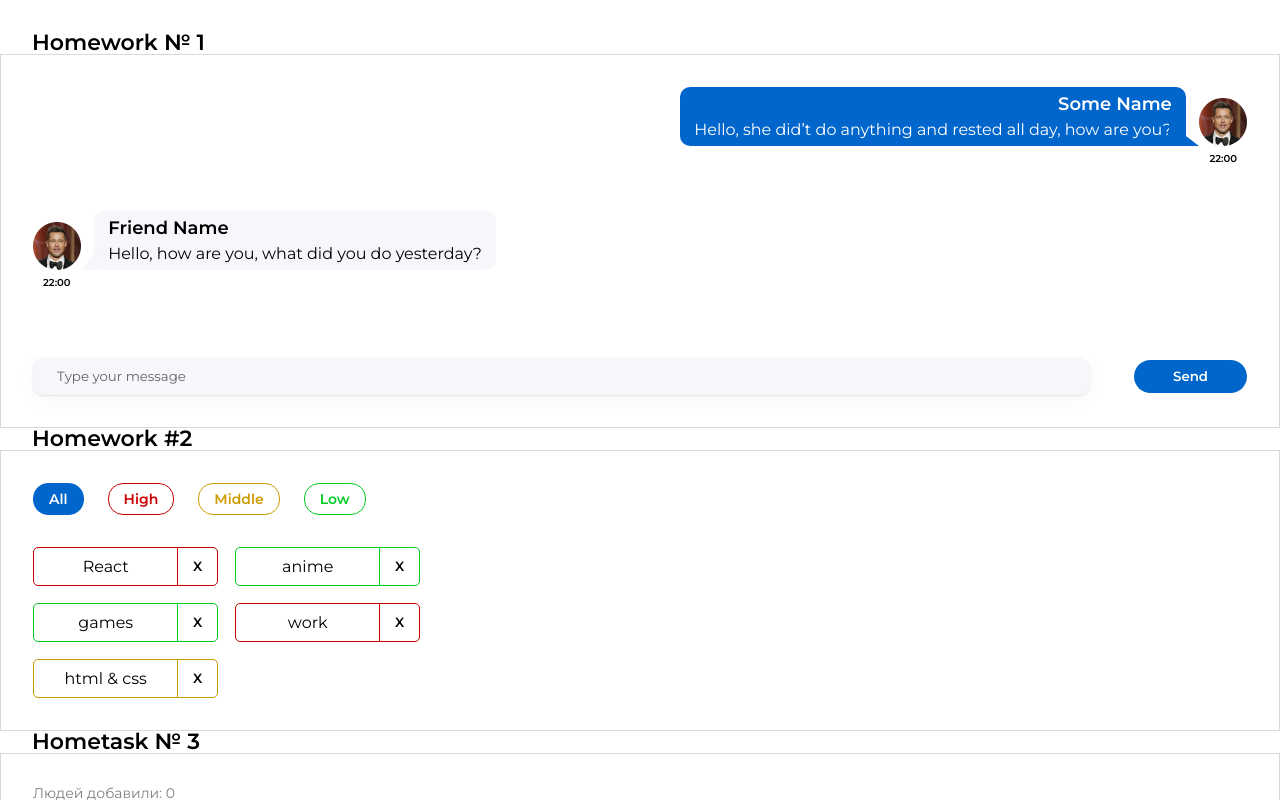
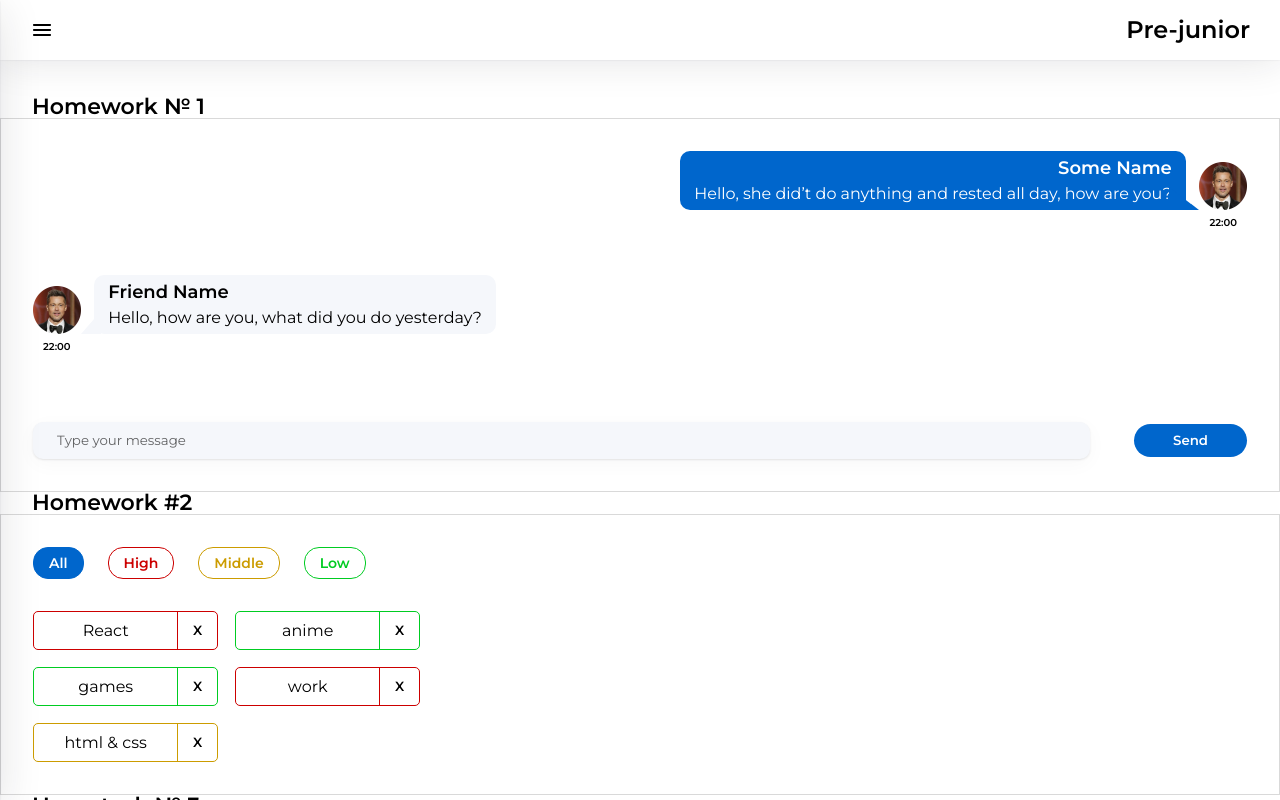
Before and after one commit to akach-dev/home-front-tuesday, a React (Create React App) app: page /#/pre-junior in a window 1280 px wide. Shown: the top 800 px of the page. Built offline with nearby package versions, Linux system fonts and the light colour scheme.

Commit message:
lesson HW5 done

```diff
--- a/src/s1-main/App.module.css
+++ b/src/s1-main/App.module.css
@@ -1,6 +1,6 @@
 .App {
     --header_height: 60px;
-    padding-top: 2rem;
+    padding-top: 6rem;
 
 }
 
--- a/src/s1-main/App.tsx
+++ b/src/s1-main/App.tsx
@@ -4,18 +4,20 @@ import HW1 from '../s2-homeworks/hw01/HW1'
 import HW2 from "../s2-homeworks/hw02/HW2";
 import HW3 from "../s2-homeworks/hw03/HW3";
 import HW4 from "../s2-homeworks/hw04/HW4";
+import HW5 from "../s2-homeworks/hw05/HW5";
+import {Outlet} from "react-router-dom";
 
 function App() {
   return (
      <div className={s.App}>
-       <HW1/>
-       {/*раскомментировать по ходу выполнения*/}
-       <HW2/>
-       <HW3/>
-       <HW4/>
+       {/*<HW1/>*/}
+       {/*/!*раскомментировать по ходу выполнения*!/*/}
+       {/*<HW2/>*/}
+       {/*<HW3/>*/}
+       {/*<HW4/>*/}
 
        {/*при выполнении дз 5 и более - закомментировать здесь дз 1-4, так как они есть внутри дз 5*/}
-       {/*<HW5/>*/}
+       <HW5/>
      </div>
   )
 }
--- a/src/s2-homeworks/hw05/HW5.tsx
+++ b/src/s2-homeworks/hw05/HW5.tsx
@@ -1,6 +1,6 @@
 import React from 'react'
-import { HashRouter } from 'react-router-dom'
-import { Layout } from './layout/Layout'
+import {HashRouter, Outlet} from 'react-router-dom'
+import {Layout} from './layout/Layout'
 import Pages from './Pages'
 
 /*
@@ -14,7 +14,7 @@ function HW5() {
      <HashRouter>
        {/*в gh-pages лучше работает HashRouter, с BrowserRouter скорее всего не пройдёт тест*/}
        <Layout>
-                <Pages />
+         <Pages/>
        </Layout>
      </HashRouter>
   )
--- a/src/s2-homeworks/hw05/Pages.tsx
+++ b/src/s2-homeworks/hw05/Pages.tsx
@@ -1,5 +1,5 @@
 import React from 'react'
-import { Routes, Route, Navigate } from 'react-router-dom'
+import {Routes, Route, Navigate} from 'react-router-dom'
 import Error404 from './pages/Error404'
 import PreJunior from './pages/PreJunior'
 import Junior from './pages/Junior'
@@ -18,15 +18,13 @@ function Pages() {
        <Routes>
          {/*роутинг будут писать студенты*/}
          {/*в начале мы попадаем на страницу '/' и переходим сразу на страницу /pre-junior*/}
-                {/*<Route ...*/}
+         <Route path={'/'} element={<Navigate to={PATH.PRE_JUNIOR} replace/>}/>
 
          {/*роуты для /pre-junior, /junior, /junior-plus*/}
-                {/*<Route ...*/}
-                {/*<Route ...*/}
-                {/*<Route ...*/}
-
-                {/*роут для несуществующей страницы должен отрисовать <Error404 />*/}
-                {/*<Route ...*/}
+         <Route path={PATH.PRE_JUNIOR} element={<PreJunior/>}/>
+         <Route path={PATH.JUNIOR} element={<Junior/>}/>
+         <Route path={PATH.JUNIOR_PLUS} element={<JuniorPlus/>}/>
+         <Route path={'/*'} element={<Error404/>}/>
        </Routes>
      </div>
   )
--- a/src/s2-homeworks/hw05/header/Header.module.css
+++ b/src/s2-homeworks/hw05/header/Header.module.css
@@ -1,8 +1,26 @@
 .burgerMenuIcon {
+    width: 24px;
+    height: 24px;
+    cursor: pointer;
 }
 
 .header {
+    padding: 0 30px;
+    min-height: 60px;
+    position: fixed;
+    top: 0;
+    left: 0;
+    right: 0;
+    display: flex;
+    justify-content: space-between;
+    align-items: center;
+    background: #FFF;
+    box-shadow: 0px 0px 2px 0px rgba(29, 33, 38, 0.10), 0px 0px 40px 0px rgba(29, 33, 38, 0.13);
+
 }
 
 .header h1 {
+    color: #000;
+    font-size: 24px;
+    font-weight: 600;
 }
--- a/src/s2-homeworks/hw05/layout/Layout.tsx
+++ b/src/s2-homeworks/hw05/layout/Layout.tsx
@@ -1,12 +1,13 @@
-import React, { FC, ReactNode, useEffect, useState } from 'react'
-import { Header } from '../header/Header'
-import { Sidebar } from '../sidebar/Sidebar'
+import React, {FC, ReactNode, useEffect, useState} from 'react'
+import {Header} from '../header/Header'
+import {Sidebar} from '../sidebar/Sidebar'
+import {Outlet} from "react-router-dom";
 
 type PropsType = {
   children: ReactNode
 }
 
-export const Layout: FC<PropsType> = ({ children }) => {
+export const Layout: FC<PropsType> = ({children}) => {
   const [open, setOpen] = useState(false)
   const handleClose = () => setOpen(false)
   const handleOpen = () => setOpen(true)
@@ -18,11 +19,12 @@ export const Layout: FC<PropsType> = ({ children }) => {
 
   return (
      <>
-            <Sidebar open={open} handleClose={handleClose} />
-            <Header handleOpen={handleOpen} />
+       <Sidebar open={open} handleClose={handleClose}/>
+       <Header handleOpen={handleOpen}/>
        <div>
          {/*страницы*/}
          {children}
+         <Outlet/>
        </div>
      </>
   )
--- a/src/s2-homeworks/hw05/sidebar/Sidebar.module.css
+++ b/src/s2-homeworks/hw05/sidebar/Sidebar.module.css
@@ -1,25 +1,67 @@
 .sidebar {
+    background: #FFF;
+    box-shadow: 0px 1px 2px 0px rgba(29, 33, 38, 0.10), 0px 10px 40px 0px rgba(29, 33, 38, 0.13);
+    position: absolute;
+    z-index: 100;
+    top: 0;
+    left: 0;
+    height: 100%;
+    min-width: 317px;
+    padding: 1rem;
+    display: flex;
+    flex-direction: column;
+    transform: translateX(-100%);
+    transition: all 0.3s ease;
 }
 
 .sidebar.open {
+    transform: translateX(0%);
 }
 
 .background {
+    position: absolute;
+    inset: 0;
+    z-index: 50;
+    opacity: 0.3;
+    background: #000;
 }
 
 .nav {
+    display: flex;
+    flex-direction: column;
+    gap: 45px;
+    padding-top: 47px;
+    padding-left: 70px;
 }
 
 .nav a {
+    color: #000;
+    font-size: 22px;
+    font-weight: 600;
+    text-decoration: none;
+    transition: all 0.3s ease;
 }
 
 .nav a:hover {
+    color: #58ACFF;
+}
+
+.nav a:active {
+    color: #3D6B99;
 }
 
 .nav a.active {
+    color: #0059B2;
+    text-decoration-line: underline;
 }
+
 .close {
+    background-color: transparent;
+    width: 24px;
+    height: 24px;
+    align-self: flex-end;
 }
 
 .close img {
+
 }
--- a/src/s2-homeworks/hw05/sidebar/Sidebar.tsx
+++ b/src/s2-homeworks/hw05/sidebar/Sidebar.tsx
@@ -10,8 +10,8 @@ type PropsType = {
 }
 
 export const Sidebar: FC<PropsType> = ({open, handleClose}) => {
-    const sidebarClass = s.sidebar
-        + (open ? ' ' + s.open : '')
+  const sidebarClass = s.sidebar + (open ? ' ' + s.open : '')
+
   return (
      <>
        {/*затемнение справа от открытого меню*/}
@@ -31,7 +31,7 @@ export const Sidebar: FC<PropsType> = ({open, handleClose}) => {
               id={'hw5-pre-junior-link'}
               to={PATH.PRE_JUNIOR}
               onClick={handleClose}
-                        // className={...} // делает студент
+              className={({isActive}) => isActive ? s.active : ''} // делает студент
            >
              Pre-junior
            </NavLink>
@@ -39,7 +39,7 @@ export const Sidebar: FC<PropsType> = ({open, handleClose}) => {
               id={'hw5-junior-link'}
               to={PATH.JUNIOR}
               onClick={handleClose}
-                        // className={...} // делает студент
+              className={({isActive}) => isActive ? s.active : ''} // делает студент
            >
              Junior
            </NavLink>
@@ -47,9 +47,9 @@ export const Sidebar: FC<PropsType> = ({open, handleClose}) => {
               id={'hw5-junior-plus-link'}
               to={PATH.JUNIOR_PLUS}
               onClick={handleClose}
-                        // className={...} // делает студент
+              className={({isActive}) => isActive ? s.active : ''} // делает студент
            >
-                        Junior Plus
+             Junior PLUS
            </NavLink>
          </nav>
        </aside>
```
Also changed, not shown: src/s2-homeworks/hw05/pages/Junior.tsx (+8 -8 lines), src/s2-homeworks/hw05/header/Header.tsx (indentation only). Lines whose indentation alone changed are shown as unchanged.
